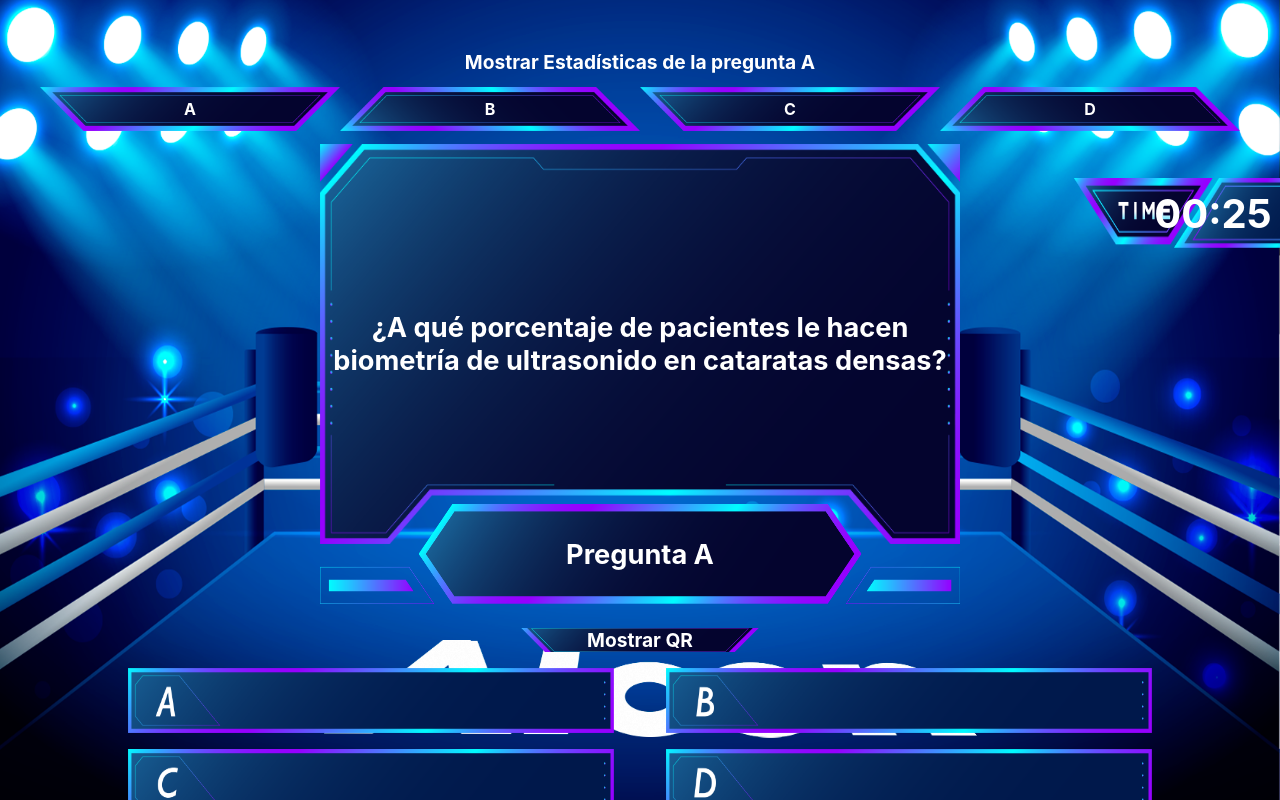
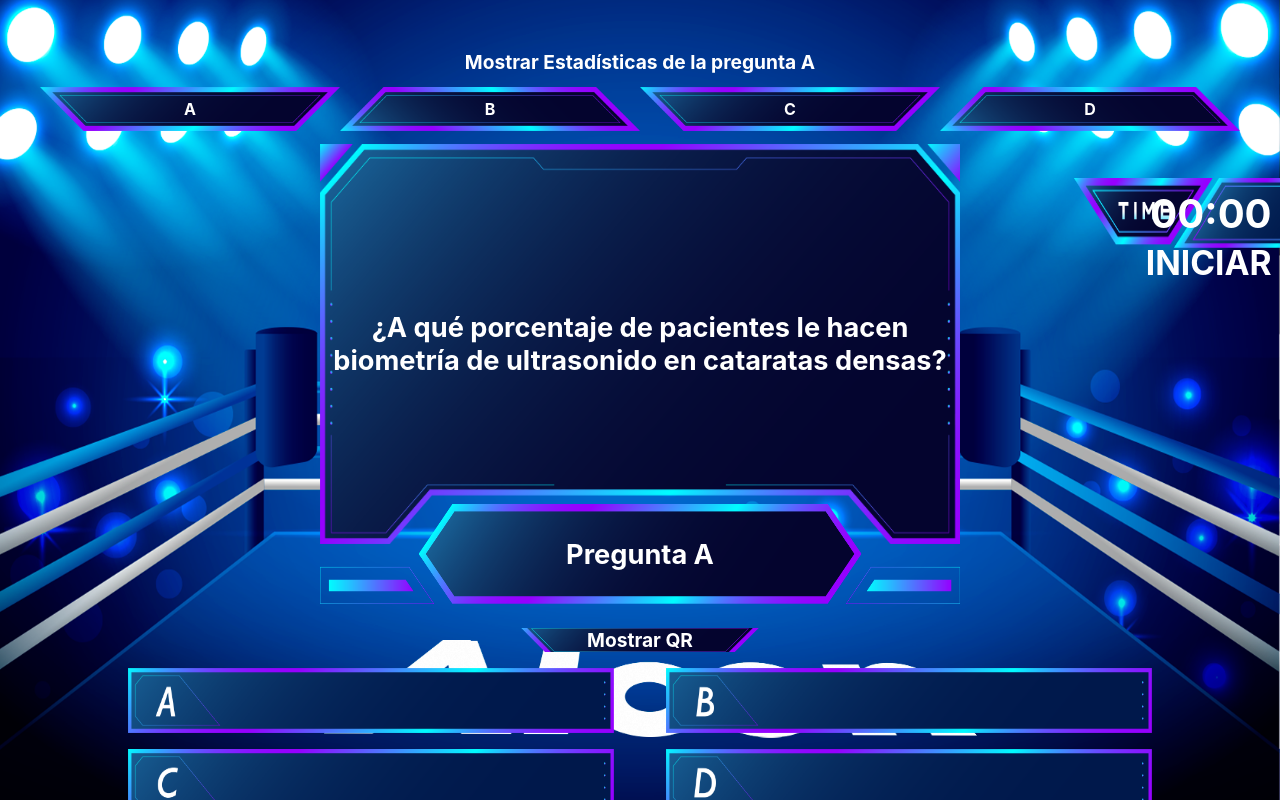
Before and after one commit to michaeliq/f2f_game_trivia, a React (Create React App) app: page /#/present-question in a window 1280 px wide. Built offline with nearby package versions, Linux system fonts and the light colour scheme; no server answers; the HTML template or start-up script is replaced by a standard one.

Commit message:
update, timer

```diff
--- a/src/components/Time.jsx
+++ b/src/components/Time.jsx
@@ -3,7 +3,7 @@ import timeC from "../resources/modulo_tiempo.png"
 import "../styles/components/Time.css"
 
 const Time = () => {
-    const [time,setTime] = useState(30)
+    const [time,setTime] = useState(0)
 
     const ResetTime = () => {
         setTime(30)
@@ -32,7 +32,7 @@ const Time = () => {
             <img src={timeC} className="time-module" alt="Imagen caja de cuenta regresiva"/>
             <p>00:{time > 9 ? time : "0" + time}</p>
             {time === 0 && <p onClick={()=>ResetTime()} className="reset-buttom-time">
-                REINICIAR
+                INICIAR
             </p>}
         </div>
     )
```
